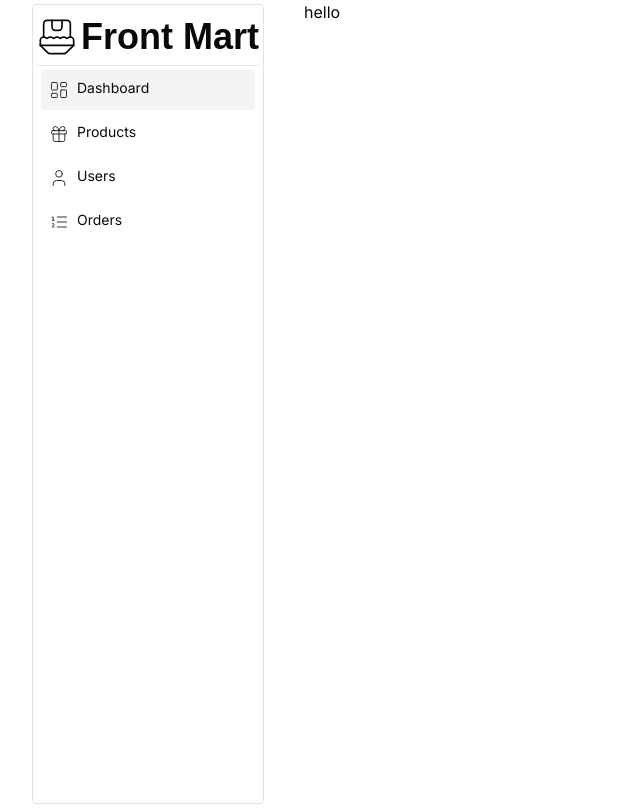
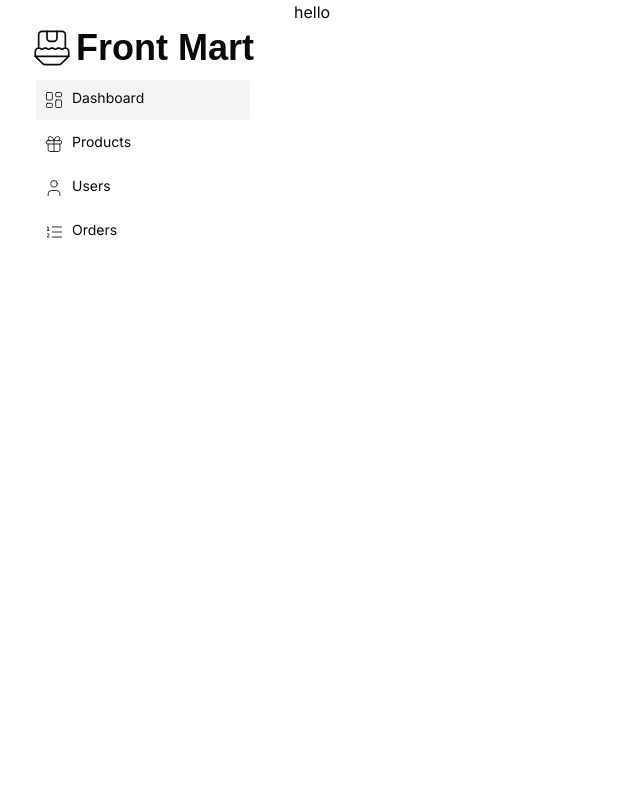
Before and after one commit to StepAsideLiL/front-mart, a Next.js app: page /dashboard in a window 1280 px wide. Shown: the whole page, without its empty margins (0-640 px from the left). Built offline with nearby package versions, Linux system fonts and the light colour scheme; a web font is replaced by a local one.

Commit message:
add sheet for mobile view for dashboard sidebar

```diff
--- a/app/(dashboard)/layout.tsx
+++ b/app/(dashboard)/layout.tsx
@@ -1,12 +1,9 @@
 import DashboardSidenav from "@/components/templates/dashboard-sidenav";
-import { Separator } from "@/components/ui/separator";
 
 const DashboardLayout = ({ children }: { children: React.ReactNode }) => {
   return (
     <div className="flex container gap-10">
-      <div className="">
-        <DashboardSidenav />
-      </div>
+      <DashboardSidenav />
 
       {children}
     </div>
--- a/components/templates/dashboard-sidenav.tsx
+++ b/components/templates/dashboard-sidenav.tsx
@@ -1,12 +1,19 @@
 "use client";
 
 import { cn } from "@/lib/utils";
-import { Gift, LayoutDashboard, ListOrdered, User } from "lucide-react";
+import { Gift, LayoutDashboard, ListOrdered, Menu, User } from "lucide-react";
 import Link from "next/link";
 import { usePathname } from "next/navigation";
 import React from "react";
-import Logo from "../uis/logo";
+import Logo from "@/components/uis/logo";
 import { Separator } from "../ui/separator";
+import {
+  Sheet,
+  SheetContent,
+  SheetHeader,
+  SheetTrigger,
+} from "@/components/ui/sheet";
+import { Cn } from "@/lib/types";
 
 const menus = [
   {
@@ -32,17 +39,28 @@ const menus = [
 ];
 
 const DashboardSidenav = () => {
+  return (
+    <aside className="py-5">
+      <div className="h-14 hidden md:flex items-center justify-start">
+        <Logo variant="name-link" />
+      </div>
+
+      <div className="md:hidden flex items-center gap-1 h-5">
+        <SidenavSheet />
+        <Separator orientation="vertical" />
+        <Logo variant="link" />
+      </div>
+
+      <SideMenus className="hidden md:flex" />
+    </aside>
+  );
+};
+
+const SideMenus = ({ className }: Cn) => {
   const pathname = usePathname();
 
   return (
-    <aside className="border min-h-screen my-1 p-1 rounded">
-      <div className="h-14 flex items-center justify-start">
-        <Logo variant="name-link" />
-      </div>
-
-      <Separator orientation="horizontal" />
-
-      <nav className="p-1 flex flex-col gap-1">
+    <nav className={cn("p-1 flex-col gap-1 flex", className)}>
       {menus.map((menu) => (
         <ActiveLink
           key={menu.href}
@@ -54,7 +72,6 @@ const DashboardSidenav = () => {
         </ActiveLink>
       ))}
     </nav>
-    </aside>
   );
 };
 
@@ -80,4 +97,22 @@ const ActiveLink = ({
   );
 };
 
+const SidenavSheet = () => {
+  return (
+    <Sheet>
+      <SheetTrigger>
+        <Menu size={"24px"} />
+      </SheetTrigger>
+
+      <SheetContent side={"left"} className="">
+        <SheetHeader className="h-14 flex items-center justify-start">
+          <Logo variant="name-link" />
+        </SheetHeader>
+
+        <SideMenus />
+      </SheetContent>
+    </Sheet>
+  );
+};
+
 export default DashboardSidenav;
```
Lines whose indentation alone changed are shown as unchanged.
